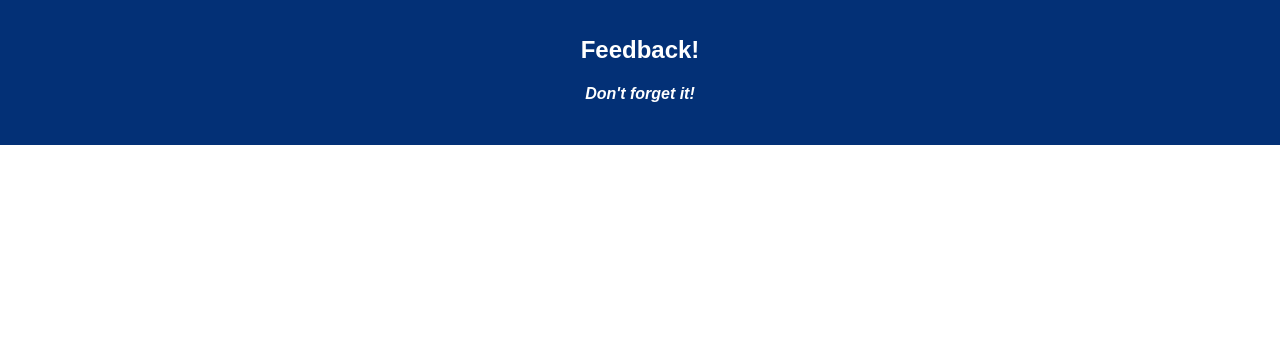
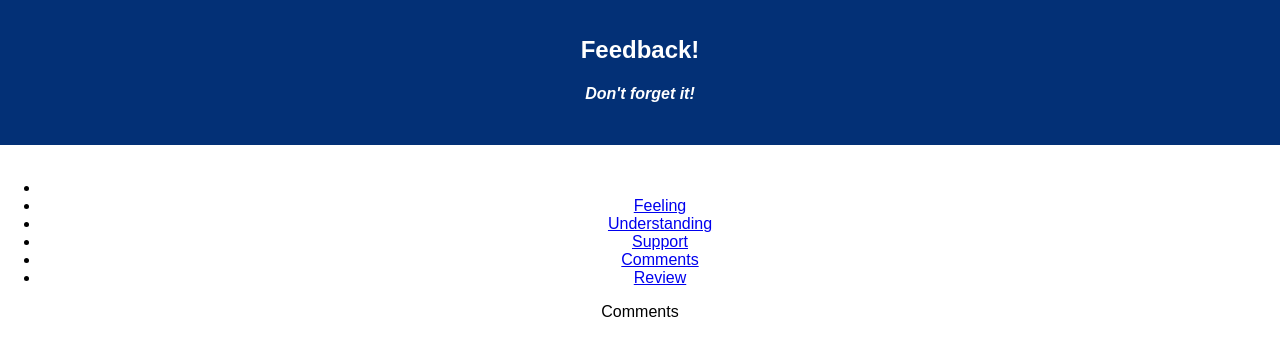
Before and after one commit to ayriela/redux-feedback-loop, a React (Create React App) app: page /#/comments in a window 1280 px wide. Shown: the top 356 px of the page. Built offline with nearby package versions, Linux system fonts and the light colour scheme.

Commit message:
add basic testing routes

```diff
--- a/package.json
+++ b/package.json
@@ -5,9 +5,11 @@
   "proxy": "http://localhost:5000",
   "dependencies": {
     "axios": "^0.19.0",
+    "material-ui": "^0.20.2",
     "pg": "^7.4.1",
     "react": "^16.8.6",
     "react-dom": "^16.8.6",
+    "react-router-dom": "^5.1.2",
     "react-scripts": "^3.0.1"
   },
   "devDependencies": {
--- a/src/components/App/App.js
+++ b/src/components/App/App.js
@@ -1,6 +1,15 @@
 import React, { Component } from 'react';
 import axios from 'axios';
 import './App.css';
+import { HashRouter as Router, Route, Link } from 'react-router-dom';
+
+
+import Feeling from '../Feeling/Feeling';
+import Understanding from '../Understanding/Understanding';
+import Support from '../Support/Support';
+import Comments from '../Comments/Comments';
+import Review from '../Review/Review';
+
 
 class App extends Component {
   render() {
@@ -11,6 +20,33 @@ class App extends Component {
           <h4><i>Don't forget it!</i></h4>
         </header>
         <br/>
+        <Router>
+        <ul>
+            <li>
+            </li>
+            <li>
+              <Link to="/feeling">Feeling</Link>
+            </li>
+            <li>
+              <Link to="/understanding">Understanding</Link>
+            </li>
+            <li>
+              <Link to="/support">Support</Link>
+            </li>
+            <li>
+              <Link to="/comments">Comments</Link>
+            </li>
+            <li>
+              <Link to="/review">Review</Link>
+            </li>
+          </ul>
+          <Route exact path="/feeling" component={Feeling}/>
+          <Route exact path="/understanding" component={Understanding}/>
+          <Route exact path="/support" component={Support}/>
+          <Route exact path="/comments" component={Comments}/>
+          <Route exact path="/review" component={Review}/>
+          </Router>
+
       </div>
     );
   }
--- /dev/null
+++ b/src/components/Comments/Comments.js
@@ -0,0 +1,15 @@
+import React, { Component } from 'react';
+
+
+
+class Comments extends Component {
+  render() {
+    return (
+      <div className="slider">
+       <p>Comments</p>
+      </div>
+    );
+  }
+}
+
+export default Comments;
--- /dev/null
+++ b/src/components/Feeling/Feeling.js
@@ -0,0 +1,14 @@
+import React, { Component } from 'react';
+
+
+class Feeling extends Component {
+  render() {
+    return (
+      <div className="Feeling">
+          <p>Feeling</p>
+      </div>
+    );
+  }
+}
+
+export default Feeling;
--- /dev/null
+++ b/src/components/Review/Review.js
@@ -0,0 +1,13 @@
+import React, { Component } from 'react';
+
+class Review extends Component {
+  render() {
+    return (
+      <div className="review">
+          <p>Review</p>
+      </div>
+    );
+  }
+}
+
+export default Review;
--- /dev/null
+++ b/src/components/Support/Support.js
@@ -0,0 +1,13 @@
+import React, { Component } from 'react';
+
+class App extends Component {
+  render() {
+    return (
+      <div className="slide">
+          <p>Support</p>
+      </div>
+    );
+  }
+}
+
+export default App;
--- /dev/null
+++ b/src/components/Understanding/Understanding.js
@@ -0,0 +1,13 @@
+import React, { Component } from 'react';
+
+class Understanding extends Component {
+  render() {
+    return (
+      <div className="slide">
+       <p>Understanding</p>
+      </div>
+    );
+  }
+}
+
+export default Understanding;
```
Also changed, not shown: 1 other file (tests, documents, lock files or other folders).
